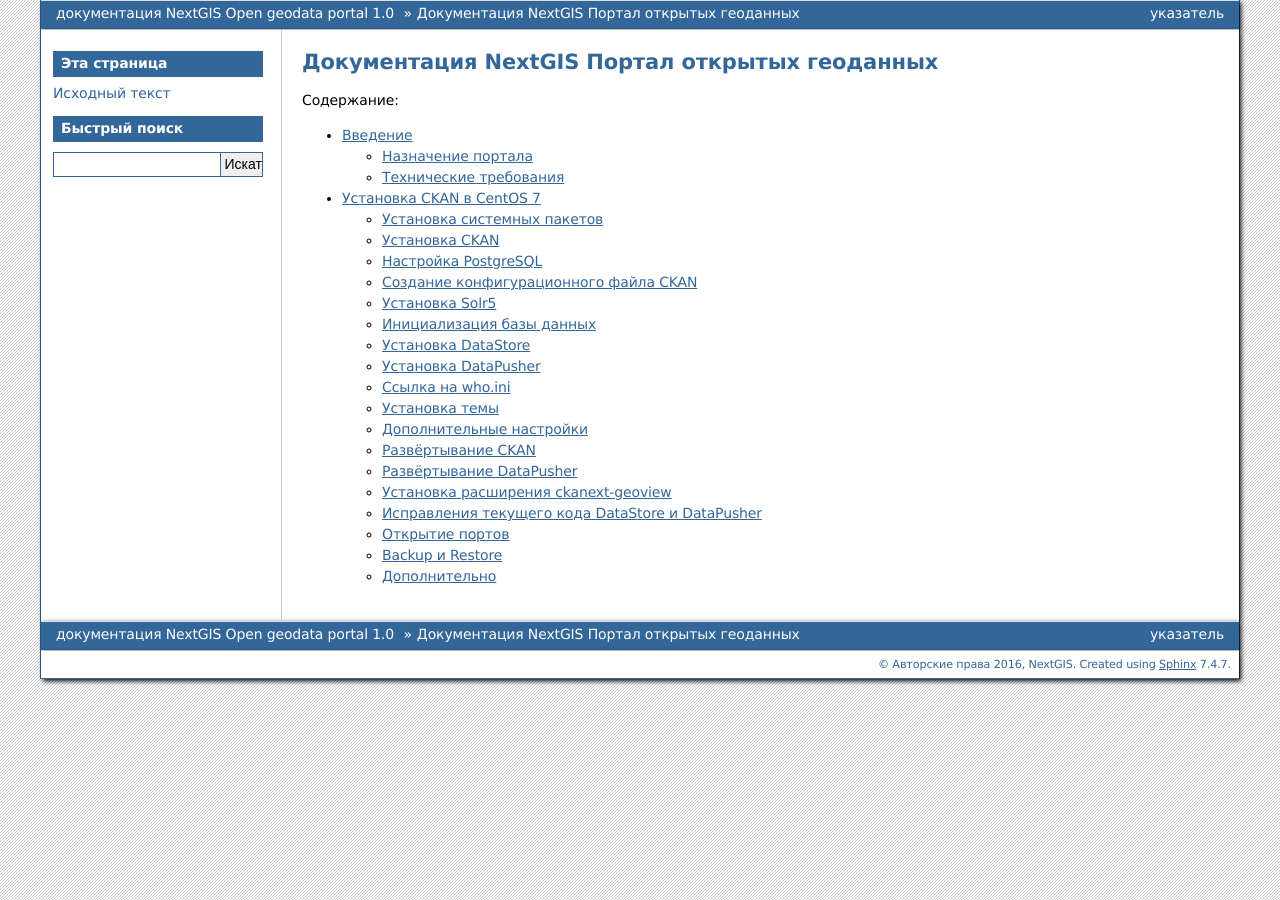
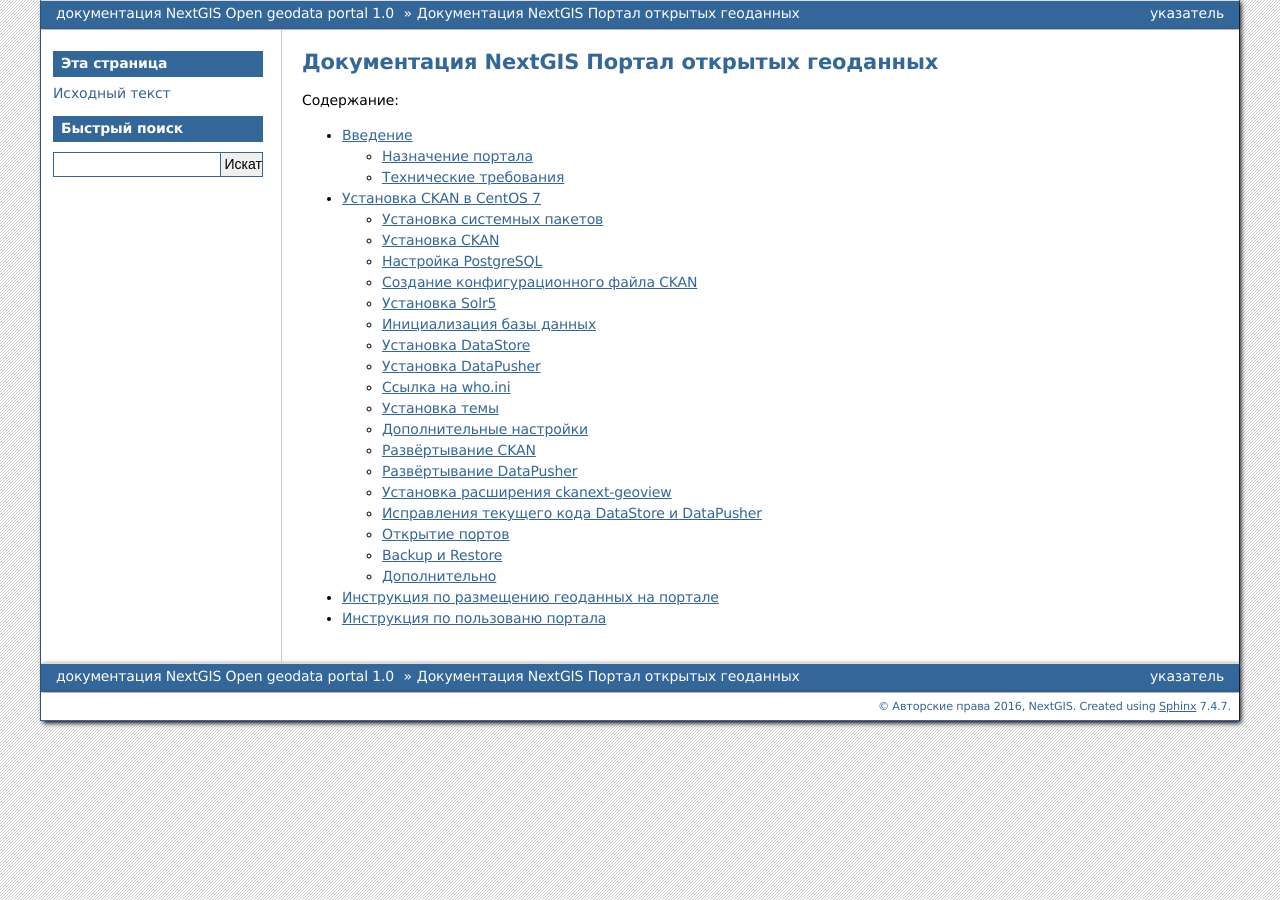
Before and after one commit to nextgis/docs_ogportal, a Sphinx documentation site: the page built from source/toc.rst, in a window 1280 px wide. Built offline with Sphinx 7.4.7, drawn with Linux system fonts in a browser that asks for light colours; formulas are drawn with MathJax 3.

Commit message:
Add editor and user articles

```diff
--- /dev/null
+++ b/source/editor.rst
@@ -0,0 +1,6 @@
+.. sectionauthor:: Дмитрий Барышников <dmitry.baryshnikov@nextgis.ru>
+
+.. _ngogportal_editor:
+
+Инструкция по размещению геоданных на портале
+==============================================
--- a/source/toc.rst
+++ b/source/toc.rst
@@ -12,3 +12,5 @@
 
    intro
    install
+   editor
+   user
--- /dev/null
+++ b/source/user.rst
@@ -0,0 +1,6 @@
+.. sectionauthor:: Дмитрий Барышников <dmitry.baryshnikov@nextgis.ru>
+
+.. _ngogportal_user:
+
+Инструкция по пользованю портала
+==============================================
```
